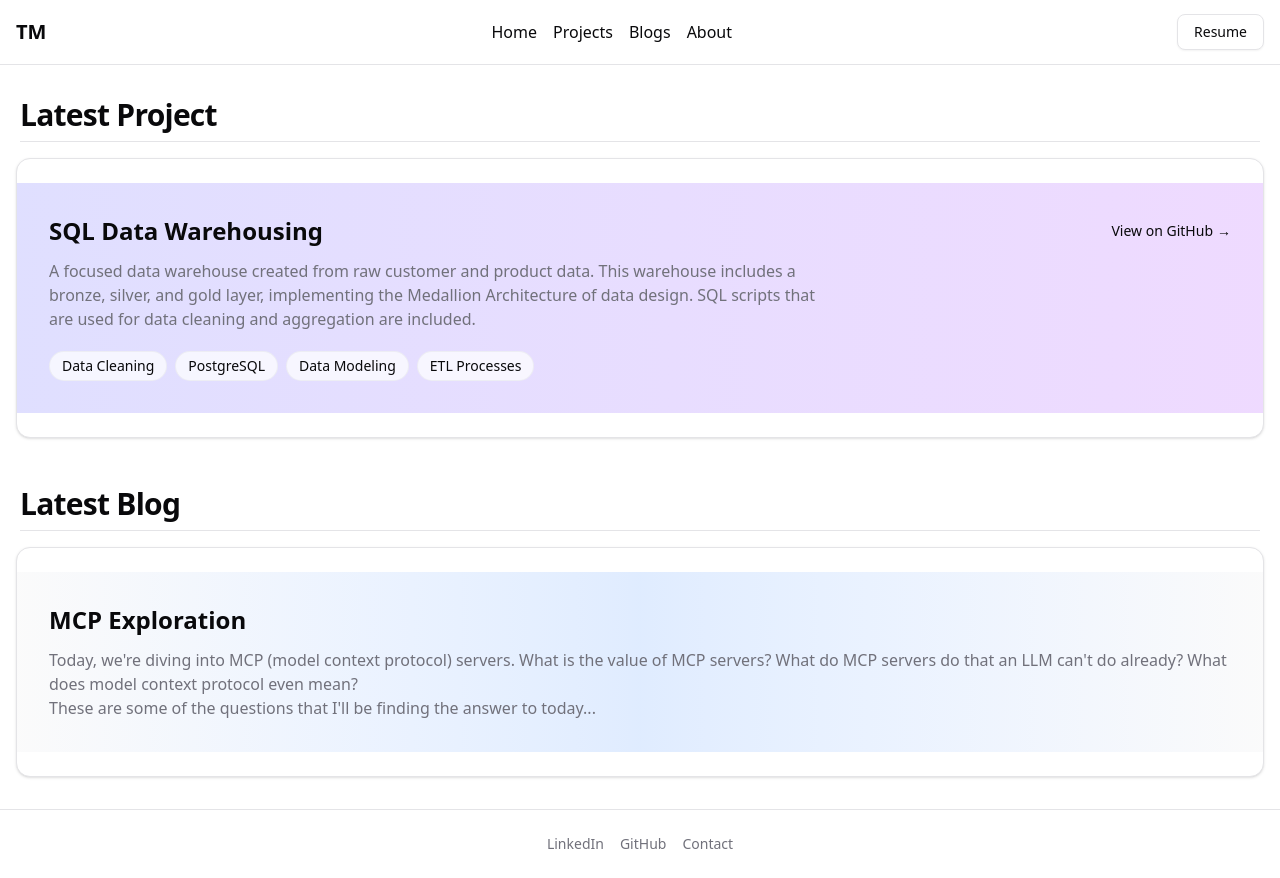
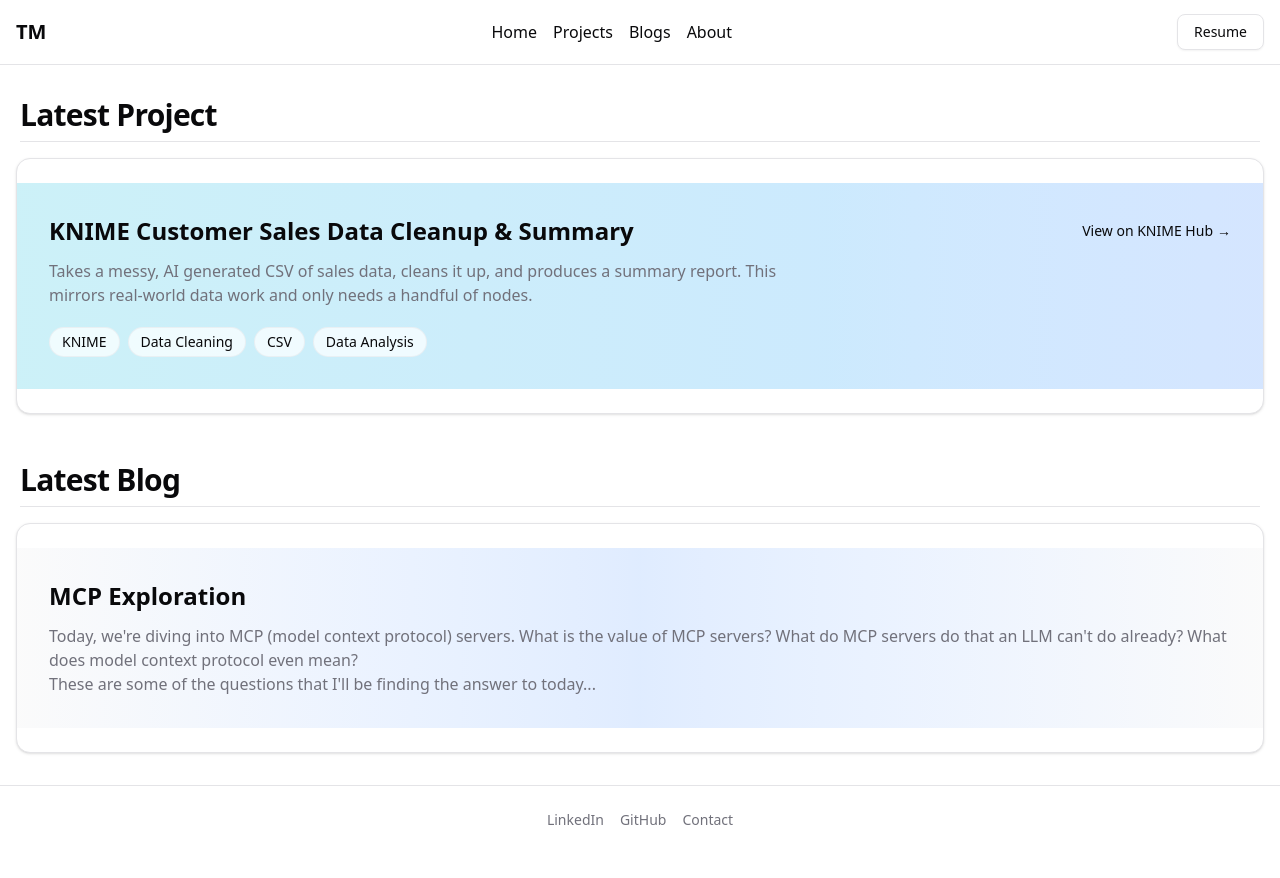
Before and after one commit to theo-mandelbaum/portfolio, a Next.js app in the folder my-portfolio/: page / in a window 1280 px wide. After the commit the page ends 854 px from the top, so only its background shows below. Built offline with nearby package versions, Linux system fonts and the light colour scheme.

Commit message:
new KNIME data cleanup project added

```diff
--- a/my-portfolio/src/app/page.tsx
+++ b/my-portfolio/src/app/page.tsx
@@ -1,15 +1,9 @@
 import { Separator } from "@/components/ui/separator"
 import { Card, CardContent } from "../components/ui/card"
 import Link from "next/link"
+import { projects } from "@/data/projects"
 
-const latestProject = {
-    title: "SQL Data Warehousing",
-    description:
-      "A focused data warehouse created from raw customer and product data. This warehouse includes a bronze, silver, and gold layer, implementing the Medallion Architecture of data design. SQL scripts that are used for data cleaning and aggregation are included.",
-    href: "https://github.com/theo-mandelbaum/sql-data-warehouse-project",
-    tech: ["Data Cleaning", "PostgreSQL", "Data Modeling", "ETL Processes"],
-    gradient: "from-indigo-500/20 to-purple-500/20",
-  };
+const latestProject = projects[0]
 
 export default function Home() {
   return (
@@ -35,7 +29,7 @@ export default function Home() {
                       {latestProject.title}
                     </h3>
                     <span className="text-sm font-medium group-hover:underline flex items-center gap-1">
-                      View on GitHub <span className="transition-transform group-hover:translate-x-1">→</span>
+                      {latestProject.linkLabel ?? "View on GitHub"} <span className="transition-transform group-hover:translate-x-1">→</span>
                     </span>
                   </div>
 
--- a/my-portfolio/src/app/projects/page.tsx
+++ b/my-portfolio/src/app/projects/page.tsx
@@ -1,57 +1,7 @@
 import Link from "next/link"
 import { Separator } from "@/components/ui/separator"
 import { Card, CardContent } from "@/components/ui/card"
-
-const projects = [
-  {
-    title: "SQL Data Warehousing",
-    description:
-      "A focused data warehouse created from raw customer and product data. This warehouse includes a bronze, silver, and gold layer, implementing the Medallion Architecture of data design. SQL scripts that are used for data cleaning and aggregation are included.",
-    href: "https://github.com/theo-mandelbaum/sql-data-warehouse-project",
-    tech: ["Data Cleaning", "PostgreSQL", "Data Modeling", "ETL Processes"],
-    gradient: "from-indigo-500/20 to-purple-500/20",
-  },
-  {
-    title: "Custom Ruby Interpreter",
-    description:
-      "A custom-built programming language implemented in Ruby. This project features a full execution pipeline including a lexer, a recursive-descent parser for custom grammar, and an AST evaluator using the Visitor pattern to handle loops, conditionals, and functions.",
-    href: "https://github.com/theo-mandelbaum/ruby-interpreter",
-    tech: ["Ruby", "Lexical Analysis", "Design Patterns", "AST Parsing"],
-    gradient: "from-pink-500/20 to-yellow-500/20",
-  },
-  {
-    title: "Virginia Flora and Fauna",
-    description:
-      "A centralized biodiversity platform designed to manage and display Virginia’s species data. It implements a multi-role user system for researcher observations and features a filtering engine for habitat and conservation tracking.",
-    href: "https://github.com/theo-mandelbaum/virginia-flora-and-fauna",
-    tech: ["SQL", "Relational Modeling", "Flask", "Data Analysis"],
-    gradient: "from-purple-500/20 to-emerald-500/20",
-  },
-  {
-    title: "TASync",
-    description:
-      "A full-stack scheduling website for Educators, TAs and Students. In this app, I handled model creation using an Object Relational Model, webpage routing, developed ninja APIs and utilized tailwind CSS through Syncfusion's calendar component.",
-    href: "https://github.com/theo-mandelbaum/TASync-public",
-    tech: ["Django", "Python", "React", "JavaScript", "REST APIs"],
-    gradient: "from-orange-500/20 to-rose-500/20",
-  },
-  {
-    title: "Local Library",
-    description:
-      "A full-stack library management web app using Python/Django to organize books, authors, genres, and languages.",
-    href: "https://github.com/theo-mandelbaum/django_local_library",
-    tech: ["Django", "Python", "REST APIs"],
-    gradient: "from-blue-500/20 to-gray-500/20",
-  },
-  {
-    title: "Custom Unix Shell",
-    description:
-      "A Unix-style shell built in C with piping, redirection, and job control.",
-    href: "https://github.com/theo-mandelbaum/multithreaded-servers",
-    tech: ["C", "POSIX", "Fork/Exec", "Multithreaded Servers"],
-    gradient: "from-emerald-500/20 to-teal-500/20",
-  },
-]
+import { projects } from "@/data/projects"
 
 export default function Projects() {
   return (
@@ -89,7 +39,7 @@ export default function Projects() {
                         {project.title}
                       </h2>
                       <span className="text-sm font-medium group-hover:underline flex items-center gap-1">
-                        View on GitHub <span className="transition-transform group-hover:translate-x-1">→</span>
+                        {project.linkLabel ?? "View on GitHub"} <span className="transition-transform group-hover:translate-x-1">→</span>
                       </span>
                     </div>
 
--- /dev/null
+++ b/my-portfolio/src/data/projects.ts
@@ -0,0 +1,59 @@
+export const projects = [
+  {
+    title: "KNIME Customer Sales Data Cleanup & Summary",
+    description:
+      "Takes a messy, AI generated CSV of sales data, cleans it up, and produces a summary report. This mirrors real-world data work and only needs a handful of nodes.",
+    href: "https://hub.knime.com/theomandelbaum/spaces/Public/first_project_cust_sales_data~3kTxbTIY-Jvv_5rT/current-state",
+    tech: ["KNIME", "Data Cleaning", "CSV", "Data Analysis"],
+    gradient: "from-cyan-500/20 to-blue-500/20",
+    linkLabel: "View on KNIME Hub",
+  },
+  {
+    title: "SQL Data Warehousing",
+    description:
+      "A focused data warehouse created from raw customer and product data. This warehouse includes a bronze, silver, and gold layer, implementing the Medallion Architecture of data design. SQL scripts that are used for data cleaning and aggregation are included.",
+    href: "https://github.com/theo-mandelbaum/sql-data-warehouse-project",
+    tech: ["Data Cleaning", "PostgreSQL", "Data Modeling", "ETL Processes"],
+    gradient: "from-indigo-500/20 to-purple-500/20",
+  },
+  {
+    title: "Custom Ruby Interpreter",
+    description:
+      "A custom-built programming language implemented in Ruby. This project features a full execution pipeline including a lexer, a recursive-descent parser for custom grammar, and an AST evaluator using the Visitor pattern to handle loops, conditionals, and functions.",
+    href: "https://github.com/theo-mandelbaum/ruby-interpreter",
+    tech: ["Ruby", "Lexical Analysis", "Design Patterns", "AST Parsing"],
+    gradient: "from-pink-500/20 to-yellow-500/20",
+  },
+  {
+    title: "Virginia Flora and Fauna",
+    description:
+      "A centralized biodiversity platform designed to manage and display Virginia's species data. It implements a multi-role user system for researcher observations and features a filtering engine for habitat and conservation tracking.",
+    href: "https://github.com/theo-mandelbaum/virginia-flora-and-fauna",
+    tech: ["SQL", "Relational Modeling", "Flask", "Data Analysis"],
+    gradient: "from-purple-500/20 to-emerald-500/20",
+  },
+  {
+    title: "TASync",
+    description:
+      "A full-stack scheduling website for Educators, TAs and Students. In this app, I handled model creation using an Object Relational Model, webpage routing, developed ninja APIs and utilized tailwind CSS through Syncfusion's calendar component.",
+    href: "https://github.com/theo-mandelbaum/TASync-public",
+    tech: ["Django", "Python", "React", "JavaScript", "REST APIs"],
+    gradient: "from-orange-500/20 to-rose-500/20",
+  },
+  {
+    title: "Local Library",
+    description:
+      "A full-stack library management web app using Python/Django to organize books, authors, genres, and languages.",
+    href: "https://github.com/theo-mandelbaum/django_local_library",
+    tech: ["Django", "Python", "REST APIs"],
+    gradient: "from-blue-500/20 to-gray-500/20",
+  },
+  {
+    title: "Custom Unix Shell",
+    description:
+      "A Unix-style shell built in C with piping, redirection, and job control.",
+    href: "https://github.com/theo-mandelbaum/multithreaded-servers",
+    tech: ["C", "POSIX", "Fork/Exec", "Multithreaded Servers"],
+    gradient: "from-emerald-500/20 to-teal-500/20",
+  },
+]
```
